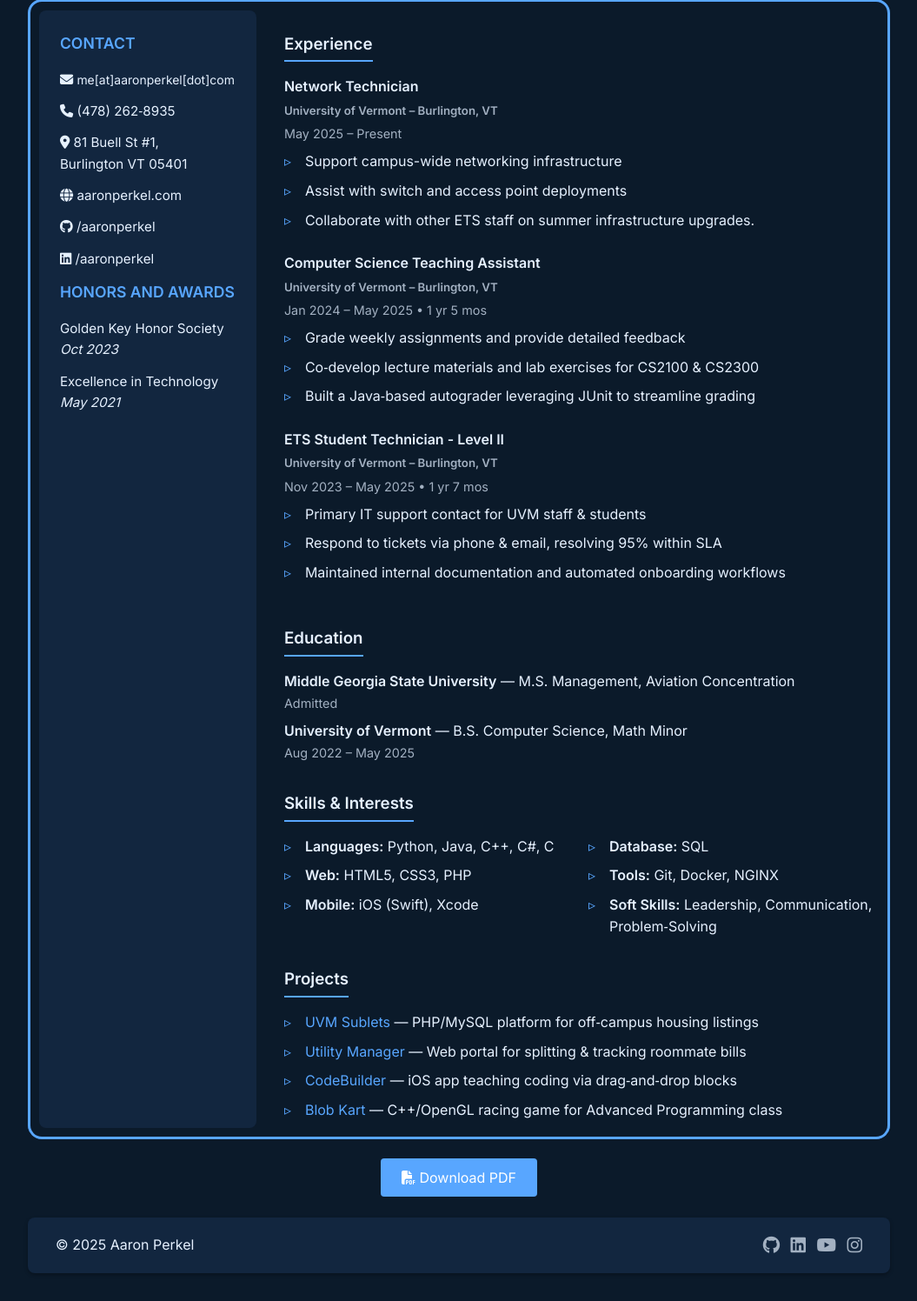
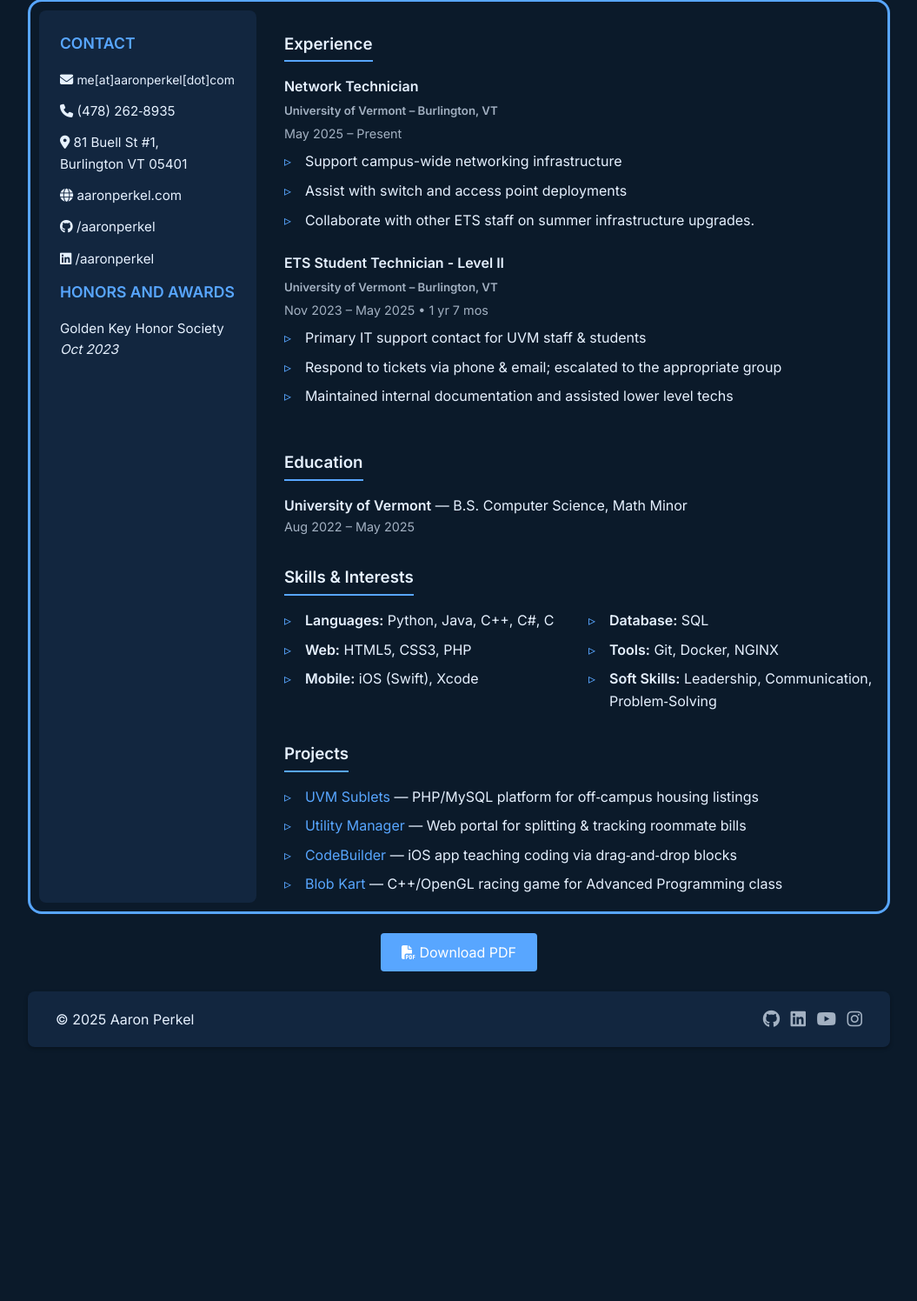
Before and after one commit to aaronperkel/Personal-Web-Site, a PHP site: page /resume.php in a window 1280 px wide. Shown: the part 227-1723 px from the top of the page at 87% size, without its empty margins (112-1167 px from the left). After the commit the page ends 1431 px from the top, so only its background shows below. Run offline with PHP 8.4, Linux system fonts and the light colour scheme; some libraries are stand-ins or nearby versions.

Commit message:
resume updates

```diff
--- a/src/resume.php
+++ b/src/resume.php
@@ -7,8 +7,7 @@
             <section>
                 <h3>Contact</h3>
                 <ul>
-                    <li><i class="fas fa-envelope"></i> <a
-                            style="font-size: 92%"
+                    <li><i class="fas fa-envelope"></i> <a style="font-size: 92%"
                             href="mailto:&#109;&#101;&#64;&#97;&#97;&#114;&#111;&#110;&#112;&#101;&#114;&#107;&#101;&#108;.com">me[at]aaronperkel[dot]com</a>
                     </li>
                     <li><i class="fas fa-phone"></i> <a href="tel:4782628935">(478) 262‑8935</a></li>
@@ -26,9 +25,9 @@
                     <li>Golden Key Honor Society <em>Oct 2023</em></li>
                 </ul>
 
-                <ul>
+                <!-- <ul>
                     <li>Excellence in Technology <em>May 2021</em></li>
-                </ul>
+                </ul> -->
             </section>
         </aside>
 
@@ -49,6 +48,17 @@
             </article>
 
             <article class="job">
+                <h4>ETS Student Technician - Level II</h4>
+                <h5 class="job-location">University of Vermont – Burlington, VT</h5>
+                <time>Nov 2023 – May 2025 • 1 yr 7 mos</time>
+                <ul>
+                    <li>Primary IT support contact for UVM staff & students</li>
+                    <li>Respond to tickets via phone & email; escalated to the appropriate group</li>
+                    <li>Maintained internal documentation and assisted lower level techs</li>
+                </ul>
+            </article>
+
+            <!-- <article class="job">
                 <h4>Computer Science Teaching Assistant</h4>
                 <h5 class="job-location">University of Vermont – Burlington, VT</h5>
                 <time>Jan 2024 – May 2025 • 1 yr 5 mos</time>
@@ -57,27 +67,16 @@
                     <li>Co‑develop lecture materials and lab exercises for CS2100 & CS2300</li>
                     <li>Built a Java‑based autograder leveraging JUnit to streamline grading</li>
                 </ul>
-            </article>
-
-            <article class="job">
-                <h4>ETS Student Technician - Level II</h4>
-                <h5 class="job-location">University of Vermont – Burlington, VT</h5>
-                <time>Nov 2023 – May 2025 • 1 yr 7 mos</time>
-                <ul>
-                    <li>Primary IT support contact for UVM staff & students</li>
-                    <li>Respond to tickets via phone & email, resolving 95% within SLA</li>
-                    <li>Maintained internal documentation and automated onboarding workflows</li>
-                </ul>
-            </article>
+            </article> -->
 
             <h3>Education</h3>
-            <article class="school">
+            <!-- <article class="school">
                 <strong>Middle Georgia State University</strong> — M.S. Management, Aviation Concentration<br>
                 <time>Admitted</time>
-            </article>
+            </article> -->
             <article class="school">
                 <strong>University of Vermont</strong> — B.S. Computer Science, Math Minor<br>
-                <time>Aug 2022 – May 2025</time>
+                <time>Aug 2022 – May 2025</time>
             </article>
 
             <h3>Skills & Interests</h3>
```
